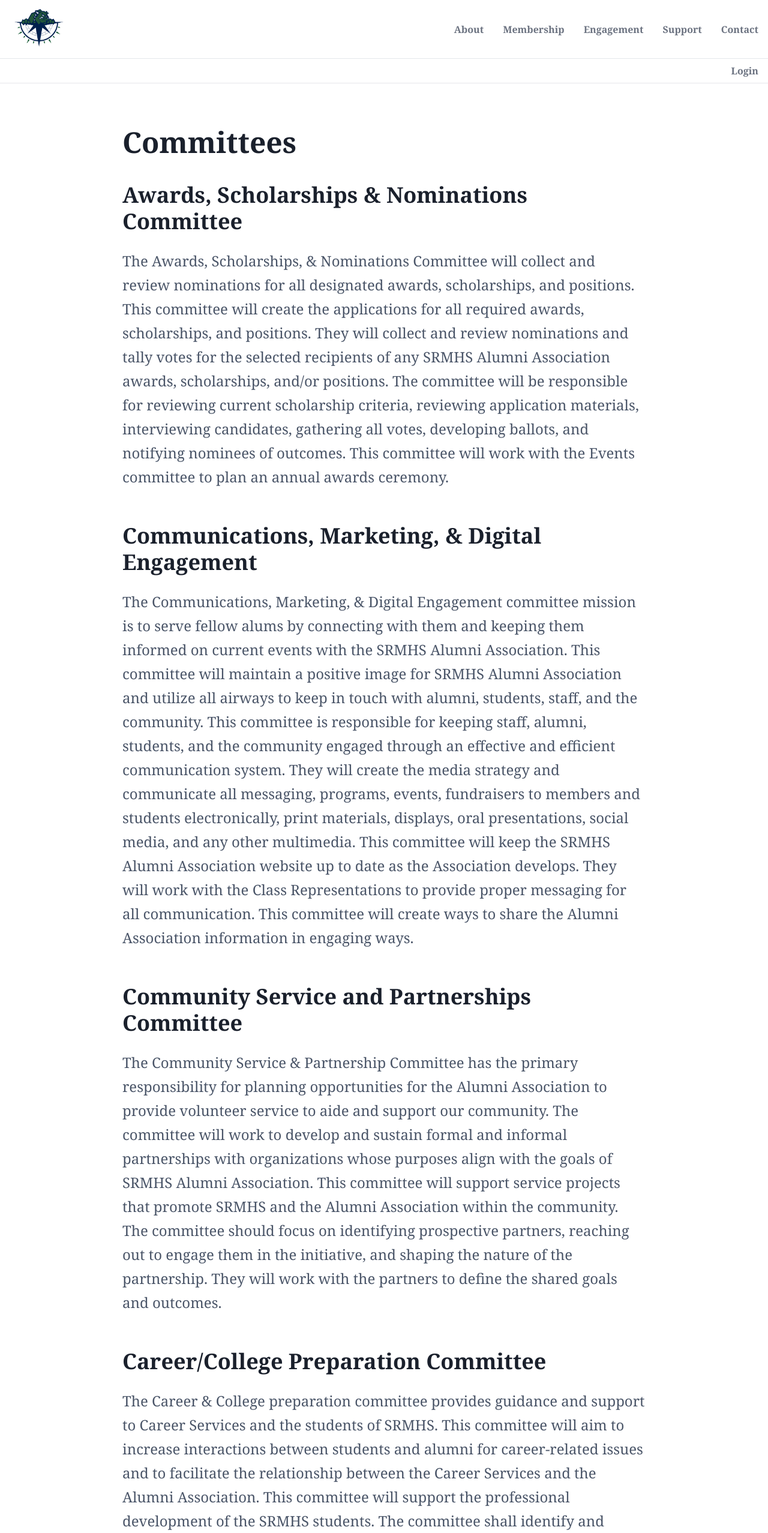
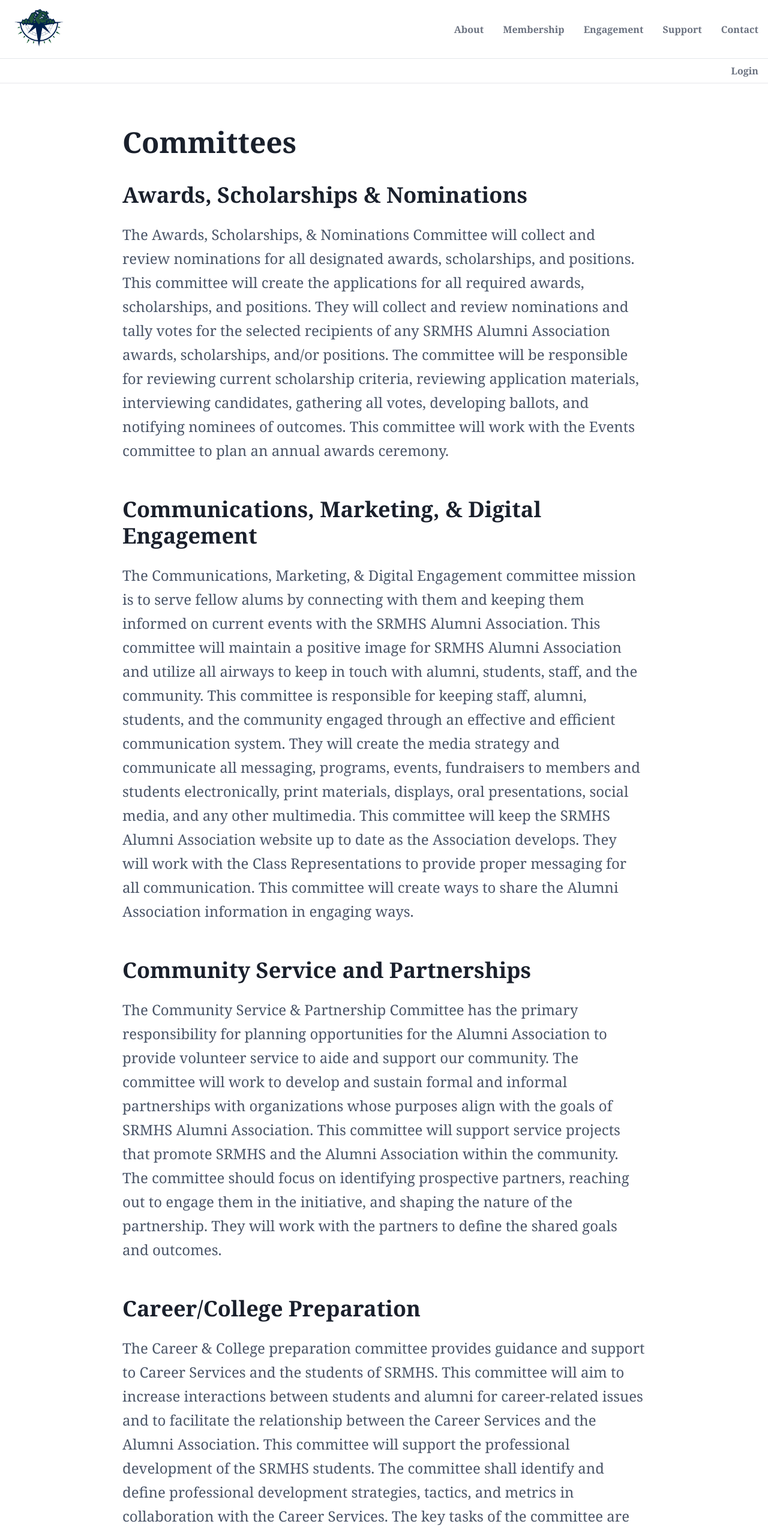
Before and after one commit to philihp/srmhsalumni, a Next.js app: page /engagement in a window 1280 px wide. Shown: the top 2555 px of the page at 60% size. Built offline with nearby package versions, Linux system fonts and the light colour scheme; no server answers; what @tailwindcss/custom-forms would draw is missing.

Commit message:
Update engagement.js

```diff
--- a/pages/engagement.js
+++ b/pages/engagement.js
@@ -3,7 +3,7 @@ import React from 'react'
 const Engagement = () => (
   <div>
     <h2>Committees</h2>
-    <h3>Awards, Scholarships &amp; Nominations Committee</h3>
+    <h3>Awards, Scholarships &amp; Nominations</h3>
     <p>
       The Awards, Scholarships, &amp; Nominations Committee will collect and
       review nominations for all designated awards, scholarships, and positions.
@@ -37,7 +37,7 @@ const Engagement = () => (
       engaging ways.
     </p>
 
-    <h3>Community Service and Partnerships Committee</h3>
+    <h3>Community Service and Partnerships</h3>
     <p>
       The Community Service &amp; Partnership Committee has the primary
       responsibility for planning opportunities for the Alumni Association to
@@ -51,7 +51,7 @@ const Engagement = () => (
       will work with the partners to define the shared goals and outcomes.
     </p>
 
-    <h3>Career/College Preparation Committee</h3>
+    <h3>Career/College Preparation</h3>
     <p>
       The Career &amp; College preparation committee provides guidance and
       support to Career Services and the students of SRMHS. This committee will
@@ -72,7 +72,7 @@ const Engagement = () => (
       opportunities.
     </p>
 
-    <h3>Events, Fundraising, &amp; Programs Committee-</h3>
+    <h3>Events, Fundraising, &amp; Programs</h3>
     <p>
       The Events, Fundraising, &amp; Programs Committee is responsible for
       assisting in the implementation and execution of events that foster
@@ -91,7 +91,7 @@ const Engagement = () => (
       committee to ensure all events are properly promoted.
     </p>
 
-    <h3>Finance &amp; Audit Committee-Chair-</h3>
+    <h3>Finance &amp; Audit</h3>
     <p>
       The Finance &amp; Audit Committee shall ensure a comprehensive budgeting
       system that will enable the association to keep revenue and expense in
@@ -112,7 +112,7 @@ const Engagement = () => (
       results.
     </p>
 
-    <h3>Membership &amp; Outreach Committee-</h3>
+    <h3>Membership &amp; Outreach</h3>
     <p>
       The purpose of the Membership &amp; Outreach Committee is to reach out to,
       encourage, and maintain the membership in the SRMHS Alumni Association.
@@ -153,7 +153,7 @@ const Engagement = () => (
 
     <h2>Programs/Fundraisers</h2>
     <ol>
-      <li>G.E.M.S. Program (Growing, Encouraging and Motivating Students)</li>
+      <li>Bridge Program</li>
     </ol>
   </div>
 )
```
